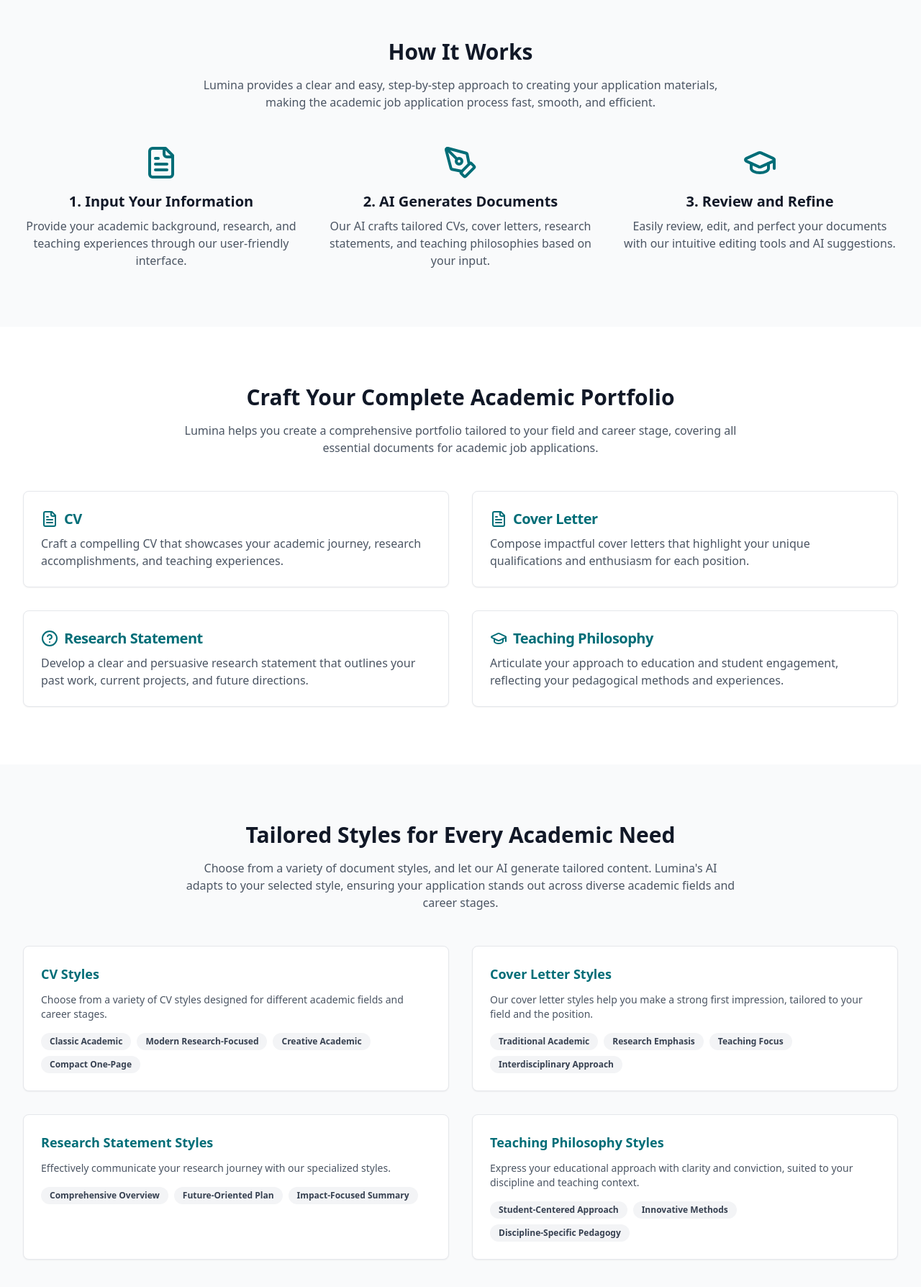
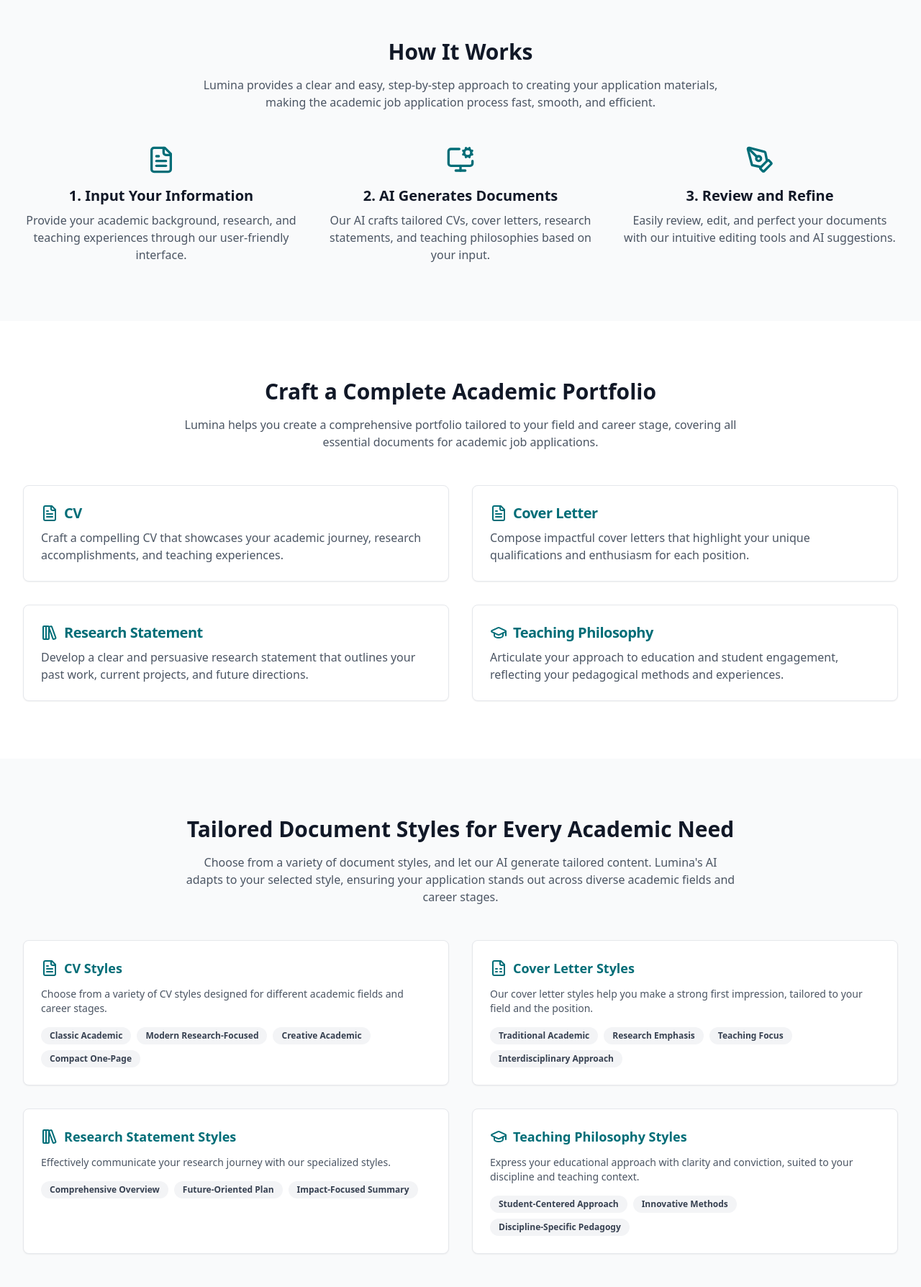
Before and after one commit to Naxus28/lumina.ai, a Next.js app: page / in a window 1280 px wide. Shown: the part 980-2768 px from the top of the page at 72% size. Built offline with nearby package versions, Linux system fonts and the light colour scheme.

Commit message:
Adds document management section

```diff
--- /dev/null
+++ b/app/components/landing/DocumentManagementSection.tsx
@@ -0,0 +1,34 @@
+import React from 'react';
+import { FolderOpen, Save, FileSearch } from 'lucide-react';
+import { FeatureCard } from './DocumentManagementCard';
+
+export const DocumentManagementSection = () => {
+	return (
+		<section className="py-20 px-4 sm:px-6 lg:px-8 bg-white" id="document-management">
+			<div className="max-w-7xl mx-auto">
+				<div className="flex items-center justify-center mb-4">
+					<h2 className="text-3xl font-bold text-center text-gray-900">Document Management Solution</h2>
+				</div>
+				<p className="text-center text-gray-600 mb-12 max-w-3xl mx-auto">Lumina offers a straightforward solution to manage and organize all your academic application materials in one place, making your job search more efficient and stress-free.</p>
+
+				<div className="grid grid-cols-1 md:grid-cols-2 lg:grid-cols-3 gap-8 mb-12">
+					<FeatureCard
+						icon={Save}
+						title="Easy Document Saving"
+						description="Save all your generated documents directly within the platform for quick access anytime, anywhere."
+					/>
+					<FeatureCard
+						icon={FolderOpen}
+						title="Organized Folders"
+						description="Create custom folders to organize your application materials by institution, position, or any category that suits your needs."
+					/>
+					<FeatureCard
+						icon={FileSearch}
+						title="Quick Retrieval"
+						description="Easily search and find the documents you need, when you need them, saving you time and reducing stress during your job search."
+					/>
+				</div>
+			</div>
+		</section>
+	);
+};
--- a/app/components/landing/DocumentSections.tsx
+++ b/app/components/landing/DocumentSection.tsx
@@ -1,7 +1,7 @@
 import React from 'react';
 import { DocumentStyleCard } from './DocumentStyleCard';
 
-export const StylesSection: React.FC = () => (
+export const DocumentStylesSection: React.FC = () => (
   <section id="styles" className="py-20 px-4 sm:px-6 lg:px-8 bg-gray-50">
     <div className="max-w-7xl mx-auto">
       <h2 className="text-3xl font-bold text-center mb-4 text-gray-900">Tailored Styles for Every Academic Need</h2>
--- a/app/components/landing/DocumentStyleCard.tsx
+++ b/app/components/landing/DocumentStyleCard.tsx
@@ -1,6 +1,6 @@
 import React from 'react';
 import { Card, CardContent } from '@/app/layout/ui/Card';
-import { FileText, FileSpreadsheet, HelpCircle, GraduationCap } from 'lucide-react';
+import { FileText, FileSpreadsheet, LibraryBig, GraduationCap } from 'lucide-react';
 
 interface DocumentStyleCardProps {
 	icon: 'cv' | 'cover-letter' | 'research' | 'teaching';
@@ -12,7 +12,7 @@
 const iconMap = {
 	cv: FileText,
 	'cover-letter': FileSpreadsheet,
-	research: HelpCircle,
+	research: LibraryBig,
 	teaching: GraduationCap,
 };
 
@@ -23,7 +23,7 @@
 		<Card className="border border-gray-200">
 			<CardContent className="p-6">
 				<div className="flex items-center mb-3">
-					{Icon && <Icon className="h-5 w-5 text-[#006D77] mr-2" />}
+					{Icon && <Icon className="h-6 w-6 text-[#006D77] mr-2" />}
 					<h3 className="text-lg font-semibold text-[#006D77]">{title}</h3>
 				</div>
 				<p className="text-gray-600 text-sm mb-4">{description}</p>
--- a/app/components/landing/StylesSection.tsx
+++ b/app/components/landing/DocumentStylesSection.tsx
@@ -1,36 +1,35 @@
 import React from 'react';
 import { DocumentStyleCard } from './DocumentStyleCard';
-import { FileText, HelpCircle, GraduationCap } from 'lucide-react';
 
-export const StylesSection: React.FC = () => (
+export const DocumentStylesSection: React.FC = () => (
 	<section
 		id="styles"
 		className="py-20 px-4 sm:px-6 lg:px-8 bg-gray-50"
 	>
 		<div className="max-w-7xl mx-auto">
-			<h2 className="text-3xl font-bold text-center mb-4 text-gray-900">Tailored Styles for Every Academic Need</h2>
+			<h2 className="text-3xl font-bold text-center mb-4 text-gray-900">Tailored Document Styles for Every Academic Need</h2>
 			<p className="text-center text-gray-600 mb-12 max-w-3xl mx-auto">Choose from a variety of document styles, and let our AI generate tailored content. Lumina's AI adapts to your selected style, ensuring your application stands out across diverse academic fields and career stages.</p>
 			<div className="grid grid-cols-1 md:grid-cols-2 gap-8">
 				<DocumentStyleCard
-					icon={FileText}
+					icon={'cv'}
 					title="CV Styles"
 					description="Choose from a variety of CV styles designed for different academic fields and career stages."
 					examples={['Classic Academic', 'Modern Research-Focused', 'Creative Academic', 'Compact One-Page']}
 				/>
 				<DocumentStyleCard
-					icon={FileText}
+					icon={'cover-letter'}
 					title="Cover Letter Styles"
 					description="Our cover letter styles help you make a strong first impression, tailored to your field and the position."
 					examples={['Traditional Academic', 'Research Emphasis', 'Teaching Focus', 'Interdisciplinary Approach']}
 				/>
 				<DocumentStyleCard
-					icon={HelpCircle}
+					icon={'research'}
 					title="Research Statement Styles"
 					description="Effectively communicate your research journey with our specialized styles."
 					examples={['Comprehensive Overview', 'Future-Oriented Plan', 'Impact-Focused Summary']}
 				/>
 				<DocumentStyleCard
-					icon={GraduationCap}
+					icon={'teaching'}
 					title="Teaching Philosophy Styles"
 					description="Express your educational approach with clarity and conviction, suited to your discipline and teaching context."
 					examples={['Student-Centered Approach', 'Innovative Methods', 'Discipline-Specific Pedagogy']}
--- a/app/components/landing/Header.tsx
+++ b/app/components/landing/Header.tsx
@@ -44,7 +44,7 @@
 				</div>
 				<nav>
 					<ul className="flex space-x-4">
-						{['features', 'how-it-works', 'portfolio', 'styles', 'pricing'].map((item) => (
+						{['features', 'how-it-works', 'portfolio', 'styles', 'document-management', 'pricing'].map((item) => (
 							<li key={item}>
 								<a
 									onClick={() => scrollToSection(item)}
--- a/app/components/landing/HeroSection.tsx
+++ b/app/components/landing/HeroSection.tsx
@@ -5,7 +5,7 @@
 	<section className="py-20 mt-10 px-4 sm:px-6 lg:px-8 bg-gradient-to-b from-white to-gray-50">
 		<div className="max-w-4xl mx-auto text-center">
 			<h1 className="text-4xl sm:text-5xl font-bold text-gray-900 mb-6">Bright Careers, Brilliantly Presented</h1>
-			<p className="text-xl text-gray-600 mb-8">Transform your academic achievements into compelling narratives that capture the attention of hiring committees and set you apart in a competitive field. Let our AI-powered platform help you craft polished, professional academic job applications, saving you precious time and boosting your career prospects while you focus on what truly matters: your groundbreaking research and inspiring teaching.</p>
+			<p className="text-xl text-gray-600 mb-8">Transform your academic achievements into compelling narratives that capture the attention of hiring committees and set you apart in a competitive field. Let our AI-powered platform help you craft polished, professional academic job applications, boosting your career prospects and saving you precious time so you can keep focusing on your groundbreaking research and inspiring teaching.</p>
 			<Button
 				size="lg"
 				className="bg-[#006D77] hover:bg-[#005a63] text-white transition-colors"
--- a/app/components/landing/HowItWorksSection.tsx
+++ b/app/components/landing/HowItWorksSection.tsx
@@ -1,9 +1,9 @@
 import React from 'react';
-import { FileText, PenTool, GraduationCap } from 'lucide-react';
+import { FileText, PenTool, GraduationCap, MonitorCog, Brain } from 'lucide-react';
 
 const StepItem: React.FC<{ icon: React.ElementType; title: string; description: string }> = ({ icon: Icon, title, description }) => (
 	<div className="flex flex-col items-center text-center">
-		<Icon className="h-12 w-12 text-[#006D77] mb-4" />
+		<Icon className="h-10 w-10 text-[#006D77] mb-4" />
 		<h3 className="text-xl font-semibold text-gray-900 mb-2">{title}</h3>
 		<p className="text-gray-600">{description}</p>
 	</div>
@@ -24,12 +24,12 @@
 					description="Provide your academic background, research, and teaching experiences through our user-friendly interface."
 				/>
 				<StepItem
-					icon={PenTool}
+					icon={MonitorCog}
 					title="2. AI Generates Documents"
 					description="Our AI crafts tailored CVs, cover letters, research statements, and teaching philosophies based on your input."
 				/>
 				<StepItem
-					icon={GraduationCap}
+					icon={PenTool}
 					title="3. Review and Refine"
 					description="Easily review, edit, and perfect your documents with our intuitive editing tools and AI suggestions."
 				/>
--- a/app/components/landing/PortfolioSection.tsx
+++ b/app/components/landing/PortfolioSection.tsx
@@ -1,6 +1,6 @@
 import React from 'react';
 import { PortfolioItem } from './PortfolioItem';
-import { FileText, HelpCircle, GraduationCap } from 'lucide-react';
+import { FileText, LibraryBig, GraduationCap } from 'lucide-react';
 
 export const PortfolioSection: React.FC = () => (
 	<section
@@ -8,7 +8,7 @@
 		className="py-20 px-4 sm:px-6 lg:px-8 bg-white"
 	>
 		<div className="max-w-7xl mx-auto">
-			<h2 className="text-3xl font-bold text-center mb-4 text-gray-900">Craft Your Complete Academic Portfolio</h2>
+			<h2 className="text-3xl font-bold text-center mb-4 text-gray-900">Craft a Complete Academic Portfolio</h2>
 			<p className="text-center text-gray-600 mb-12 max-w-3xl mx-auto">Lumina helps you create a comprehensive portfolio tailored to your field and career stage, covering all essential documents for academic job applications.</p>
 			<div className="grid grid-cols-1 md:grid-cols-2 gap-8">
 				<PortfolioItem
@@ -22,7 +22,7 @@
 					description="Compose impactful cover letters that highlight your unique qualifications and enthusiasm for each position."
 				/>
 				<PortfolioItem
-					icon={HelpCircle}
+					icon={LibraryBig}
 					title="Research Statement"
 					description="Develop a clear and persuasive research statement that outlines your past work, current projects, and future directions."
 				/>
--- a/app/components/landing/PricingSection.tsx
+++ b/app/components/landing/PricingSection.tsx
@@ -12,7 +12,7 @@
 	return (
 		<section
 			id="pricing"
-			className="py-20 px-4 sm:px-6 lg:px-8 bg-white"
+			className="py-20 px-4 sm:px-6 lg:px-8 bg-gray-50"
 		>
 			<div className="max-w-7xl mx-auto">
 				<h2 className="text-3xl font-bold text-center mb-12 text-[#006D77]">Choose Your Plan</h2>
--- a/app/page.tsx
+++ b/app/page.tsx
@@ -4,8 +4,9 @@
 import { FeaturesSection } from './components/landing/FeaturesSection';
 import { HowItWorksSection } from './components/landing/HowItWorksSection';
 import { PortfolioSection } from './components/landing/PortfolioSection';
-import { StylesSection } from './components/landing/StylesSection';
+import { DocumentStylesSection } from './components/landing/DocumentStylesSection';
 import { PricingSection } from './components/landing/PricingSection';
+import { DocumentManagementSection } from './components/landing/DocumentManagementSection';
 // import { Footer } from './components/landing/Footer';
 
 export default function LandingPage() {
@@ -20,7 +21,8 @@
 				<FeaturesSection />
 				<HowItWorksSection />
 				<PortfolioSection />
-				<StylesSection />
+				<DocumentStylesSection />
+				<DocumentManagementSection />
 				<PricingSection />
 			</main>
 			{/* <Footer /> */}
```
Also changed, not shown: app/components/landing/DocumentManagementCard.tsx (added, +20 -0 lines).
